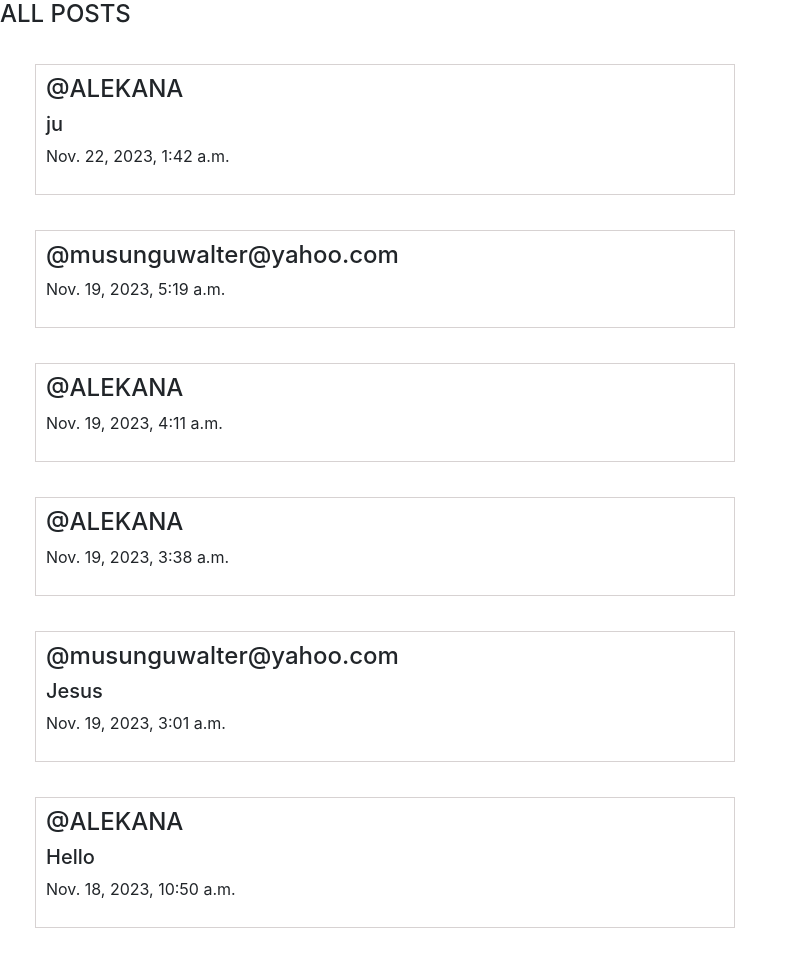
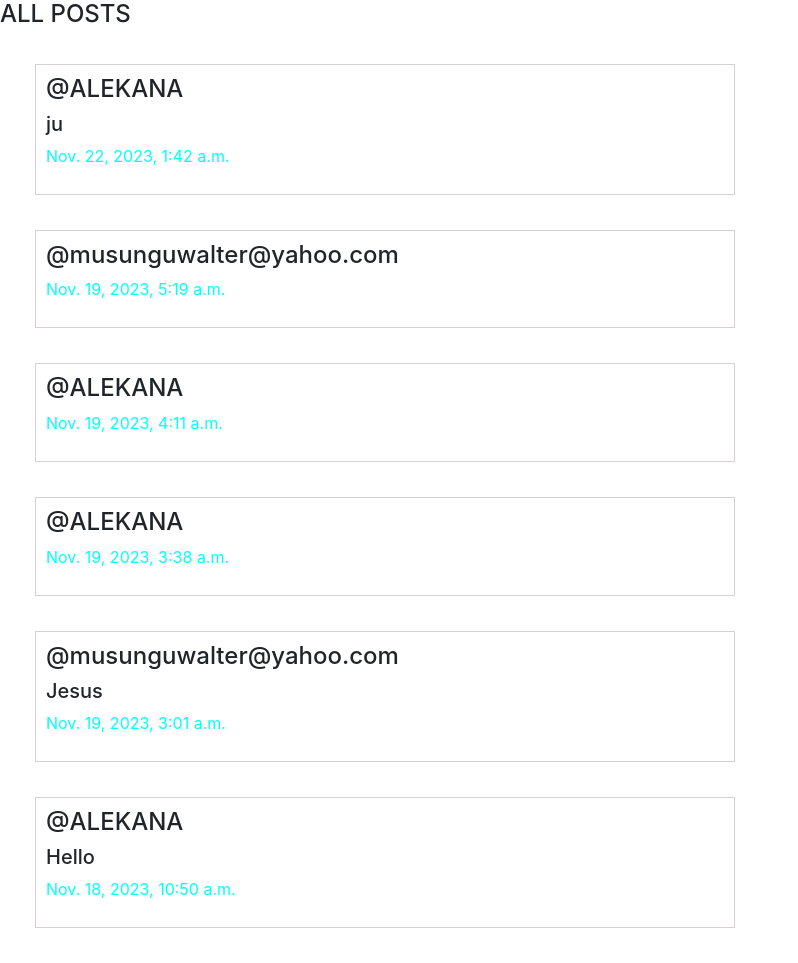
Before and after one commit to ri91chlik/NETWORK, a Django app: page / in a window 1280 px wide. Shown: the part 56-1019 px from the top of the page, without its empty margins (0-798 px from the left). Run offline with Django 3.2, Linux system fonts and the light colour scheme; data comes from the database, SQL or seed files in the repository; some libraries are stand-ins or nearby versions.

```diff
--- a/network/static/network/styles.css
+++ b/network/static/network/styles.css
@@ -10,3 +10,7 @@
     margin:35px;
 
 }
+
+.date{
+    color:aqua;
+}
--- a/network/templates/network/index.html
+++ b/network/templates/network/index.html
@@ -9,7 +9,7 @@
                 <h5>New Post</h5>
                 <form action="{%url 'new_post'%}" method="post">
                     {%csrf_token%}
-                    <textarea name="information" row="5" cols="120"></textarea><br>
+                    <textarea name="information" row="10" cols="120"></textarea><br>
                     <input type="submit" value= "Post" class="btn btn-primary">
                 </form>
         </div>
```
